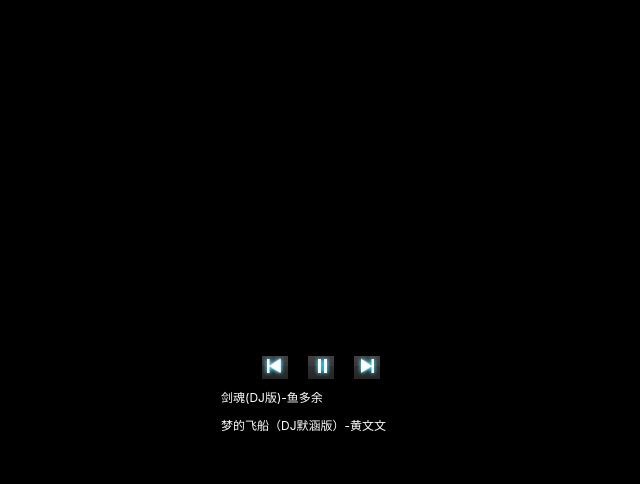
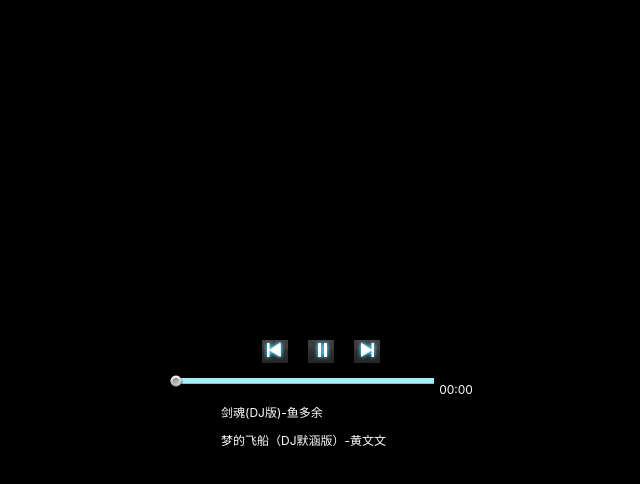
Before and after one commit to magicalcosmos/musicplayer-chrome-extension, a React (Vite) app: page / in a window 1280 px wide. Both pictures are taken after a click on the link 640 px from the left and 367 px from the top of the page. Shown: the top 484 px of the page, without its empty margins (319-959 px from the left). Built offline with nearby package versions, Linux system fonts and the light colour scheme.

Commit message:
添加音乐进度

```diff
--- a/src/App.css
+++ b/src/App.css
@@ -46,6 +46,108 @@
   }
 
   .song-item {
+    cursor: pointer;
     padding: 5px 0;
   }
+  .info {
+    display: inline-block;
+    width: 260px;
+    height: 22px;
+    color: #fff;
+    padding-left: 5px;
+    padding-right: 5px;
+    padding-top: 2px;
+    padding-bottom: 2px;
+  }
+
+  .tracks {
+    width: 255px;
+    height: 10px;
+    background-position: 0px -198px !important;
+    margin-top: 8px;
+    padding-left: 3px;
+    position: relative;
+  }
+
+  .bg {
+    background: url('./assets/player.png')
+  }
+
+  .download-bar {
+    position: absolute;
+    left: 0px;
+    top: -1px;
+    width: 30%;
+    height: 7px;
+    margin-left: 2px;
+    display: inline;
+    background-position: 0px -231px;
+    background-repeat: repeat-x;
+    min-width: 2px;
+    z-index: 0;
+    .l {
+      width: 3px;
+      height: 7px;
+      background-position: 0px -224px;
+      margin-left: -3px;
+      font-size: 0px;
+      position: relative;
+      display: inline;
+    }
+
+    .r {
+       width: 5px;
+      height: 7px;
+      background-position: 0px -238px;
+      margin-right: -3px;
+      font-size: 0px;
+      position: relative;
+      display: inline;
+    }
+  }
+  .seek-bar {
+    position: absolute;
+    left: 0px;
+    top: 0px;
+    width: 10%;
+    height: 7px;
+    margin-left: 2px;
+    display: inline;
+    background-position: 0px -271px;
+    background-repeat: repeat-x;
+    min-width: 2px;
+    z-index: 1;
+
+    .l {
+      width: 4px;
+      height: 7px;
+      background-position: 0px -262px;
+      margin-left: -3px;
+      margin-top: -1px;
+      font-size: 0px;
+      position: relative;
+      display: inline;
+    }
+    .r {
+      width: 3px;
+      height: 7px;
+      background-position: -1px -279px;
+      margin-right: -3px;
+      margin-top: 0px;
+      font-size: 0px;
+      position: absolute;
+      right: 0px;
+      display: inline;
+    }
+
+    .point {
+      position: absolute;
+      right: 0px;
+      width: 13px;
+      height: 13px;
+      background-position: -146px -12px;
+      margin-right: -5px;
+      margin-top: -22px;
+    }
+  }
 }
--- a/src/App.tsx
+++ b/src/App.tsx
@@ -1,3 +1,4 @@
+// @ts-nocheck
 import { useEffect, useState } from 'react';
 import './App.css';
 
@@ -5,15 +6,13 @@ function App() {
   const audioId = document.getElementById('audioId');
   const [mp3List, setMp3List] = useState([]);
   const [mp3, setMp3] = useState({});
-  const [play, setPlay] = useState(false);
+  const [play, setPlay] = useState('');
+  const [time, setTime] = useState(0);
 
   useEffect(() => {
-   loadMp3List();
-  }, [mp3List]);
+   mp3List.length < 1 && loadMp3List();
+  }, []);
 
-  useEffect(() => {
-    Object.keys(mp3).length && playMusic();
-   }, [mp3]);
 
   const toLinkedList = (data) => {
     data.reduce((current, next) => {
@@ -28,19 +27,27 @@ function App() {
     fetch('db.json').then((response) => {
       return response.json();
     }).then((data) => {
-     toLinkedList(data);
+      toLinkedList(data);
       setMp3List(data);
+      setMp3(data[0]);
     }).catch(error => { console.log(error)});
   };
 
-  const playMusic = (mp3?: any) => {
-    mp3 && setMp3(mp3);
-    audioId?.play()
-    setPlay(true);
+  const playMusic = (newMp3?: any) => {
+    if (!newMp3 && typeof play === 'string') {
+      setMp3(mp3List[0]);
+    } else {
+      setMp3(newMp3);
+    }
+    audioId.pause();
+    setTimeout(() => {
+      audioId.play();
+      setPlay(true);
+    }, 0);
   };
 
   const pauseMusic = () => {
-    audioId?.pause();
+    audioId.pause();
     setPlay(false);
   }
 
@@ -51,6 +58,31 @@ function App() {
   const nextMusic = () => {
     playMusic(mp3.next);
   };
+
+  const conversion = (value) => {
+    let minute = Math.floor(value / 60);
+    minute = minute.toString().length === 1 ? ('0' + minute) : minute;
+    let second = Math.round(value % 60);
+    second = second.toString().length === 1 ? ('0' + second) : second;
+    return `${minute || '00'}:${second || '00'}`;
+  }
+
+  if (audioId) {
+    audioId.onended = () => { nextMusic() };
+    document.querySelector('.download-bar')?.addEventListener('click', function (event) {
+      let coordStart = this.getBoundingClientRect().left;
+      let coordEnd = event.pageX;
+      let p = (coordEnd - coordStart) / this.offsetWidth;
+      setTime(p.toFixed(3) * 100 + '%');
+
+      audioId.currentTime = p * audioId.duration;
+      audioId.play();
+    })
+    audioId.addEventListener('timeupdate', (event) => {
+      const newTime = audioId.currentTime / audioId.duration.toFixed(3) * 100 + '%';
+      setTime(newTime);
+    });
+  }
 
   return (
     <section className="music-player">
@@ -64,6 +96,27 @@ function App() {
         }
         <a href="#" className="next mode-bg" title="下一曲" onClick={() => { nextMusic()}}></a>
       </div>
+      {
+        play ?
+        <>
+          <div className="info">
+            <div className="tracks bg">
+              <div className="download-bar bg" style={{ width: '100%'}}>
+                <div className="l bg">l</div>
+                <div className="r bg">r</div>
+              </div>
+              <div className="seek-bar bg" style={{ width: audioId ? time : '0%'}}>
+                <div className="l bg"></div>
+                <div className="r bg"></div>
+                <div className="point bg"></div>
+              </div>
+            </div>
+          </div>
+          <span>{ audioId && conversion(audioId.duration) }</span>
+          </>
+           : ''
+      }
+      <br/>
       <ul className="song-list">
         {
         mp3List.map((item, index) => {
```
Also changed, not shown: public/manifest.json, src/assets/player.png (added).
